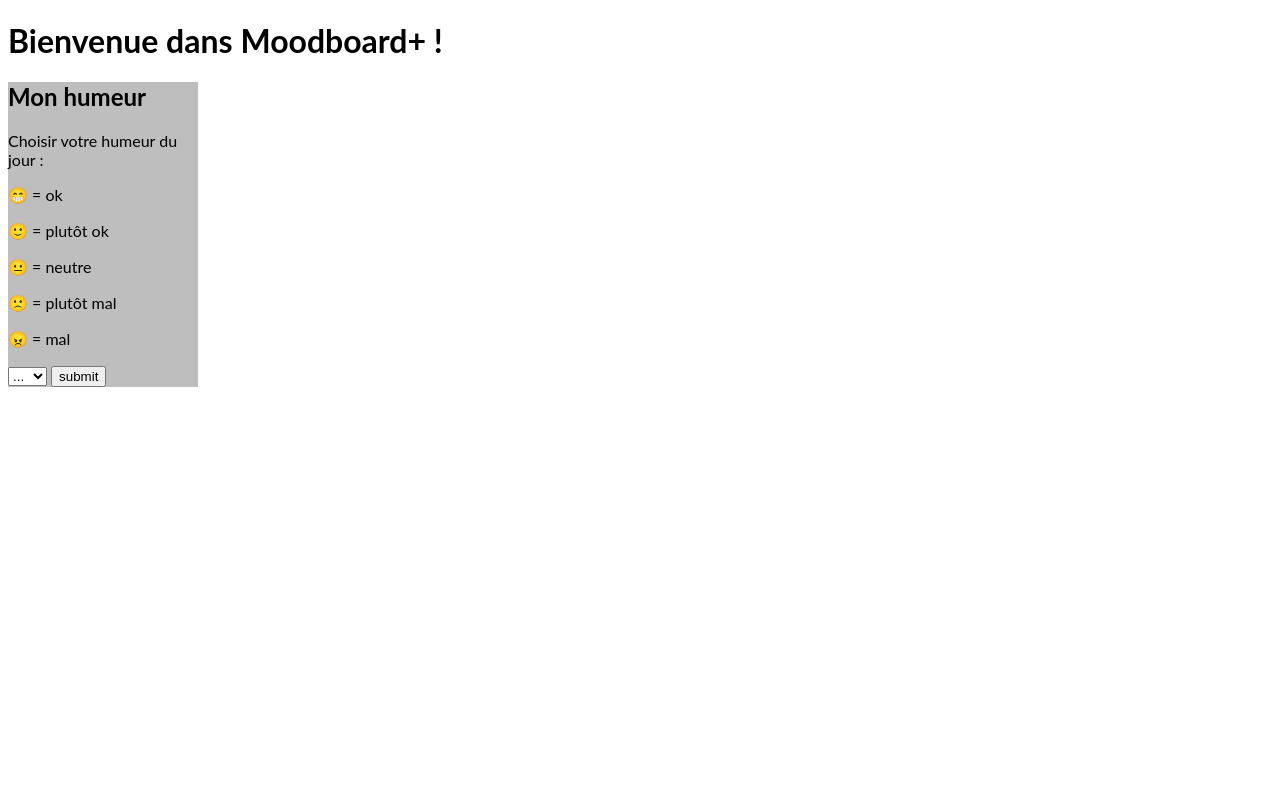
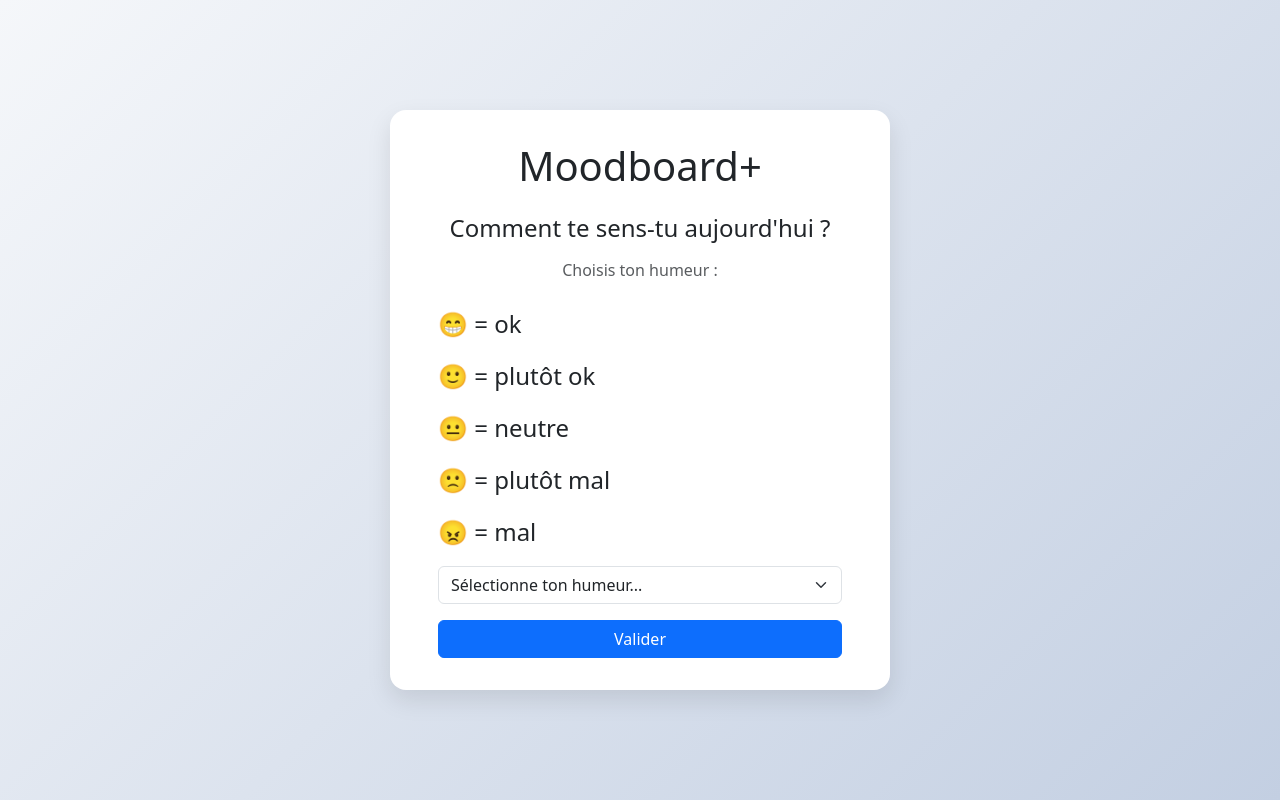
Before and after one commit to Brayan2107/MoodBoard-, a website: page frontend/index.html in a window 1280 px wide. Drawn offline with nearby package versions, Linux system fonts and the light colour scheme.

Commit message:
add style

```diff
--- a/frontend/custom.css
+++ b/frontend/custom.css
@@ -1,10 +1,26 @@
 *{
     box-sizing: border-box;
 }
-body{
-    font-family:"Lato", sans-serif;
-}
-.bg{
-    width: 15%;
-    background-color: rgb(190, 190, 190);
-}
+body {
+            background: linear-gradient(135deg, #f5f7fa, #c3cfe2);
+            min-height: 100vh;
+            display: flex;
+            align-items: center;
+            justify-content: center;
+            font-family: 'Segoe UI', sans-serif;
+        }
+        .moodboard-container {
+            background-color: white;
+            padding: 2rem 3rem;
+            border-radius: 1rem;
+            box-shadow: 0 10px 25px rgba(0,0,0,0.1);
+            max-width: 500px;
+            width: 100%;
+        }
+        .emoji-label {
+            font-size: 1.5rem;
+        }
+        h1 {
+            font-weight: bold;
+            color: #343a40;
+        }
--- a/frontend/index.html
+++ b/frontend/index.html
@@ -5,28 +5,33 @@
     <meta charset="UTF-8">
     <meta name="viewport" content="width=device-width, initial-scale=1.0">
     <link rel="stylesheet" href="custom.css" type="text/css">
+    <link href="https://cdn.jsdelivr.net/npm/bootstrap@5.3.3/dist/css/bootstrap.min.css" rel="stylesheet">
     <title>Moodboard+</title>
 </head>
 <body>
-    <h1>Bienvenue dans Moodboard+ !</h1>
-    <div class="bg">
-        <h2>Mon humeur</h2>
-        <p>Choisir votre humeur du jour :</p>
-        <P>😁 = ok</P>
-        <P>🙂 = plutôt ok</P>
-        <P>😐 = neutre</P>
-        <P>🙁 = plutôt mal</P>
-        <P>😠 = mal</P>
+    <div class="moodboard-container text-center">
+        <h1 class="mb-4">Moodboard+</h1>
+        <h4 class="mb-3">Comment te sens-tu aujourd'hui ?</h4>
+        <p class="mb-4 text-muted">Choisis ton humeur :</p>
+        <div class="text-start mb-3">
+            <p class="emoji-label">😁 = ok</p>
+            <p class="emoji-label">🙂 = plutôt ok</p>
+            <p class="emoji-label">😐 = neutre</p>
+            <p class="emoji-label">🙁 = plutôt mal</p>
+            <p class="emoji-label">😠 = mal</p>
+        </div>
         <form>
-            <select name="humeur">
-                <option value="">...</option>
+            <div class="mb-3">
+                <select name="humeur" class="form-select">
+                    <option value="">Sélectionne ton humeur...</option>
                     <option value="ok">😁</option>
                     <option value="plutôt ok">🙂</option>
                     <option value="neutre">😐</option>
                     <option value="plutôt mal">🙁</option>
                     <option value="mal">😠</option>
                 </select>
-            <button type="submit">submit</button>
+            </div>
+            <button type="submit" class="btn btn-primary w-100">Valider</button>
         </form>
     </div>
 </body>
```
Lines whose indentation alone changed are shown as unchanged.
